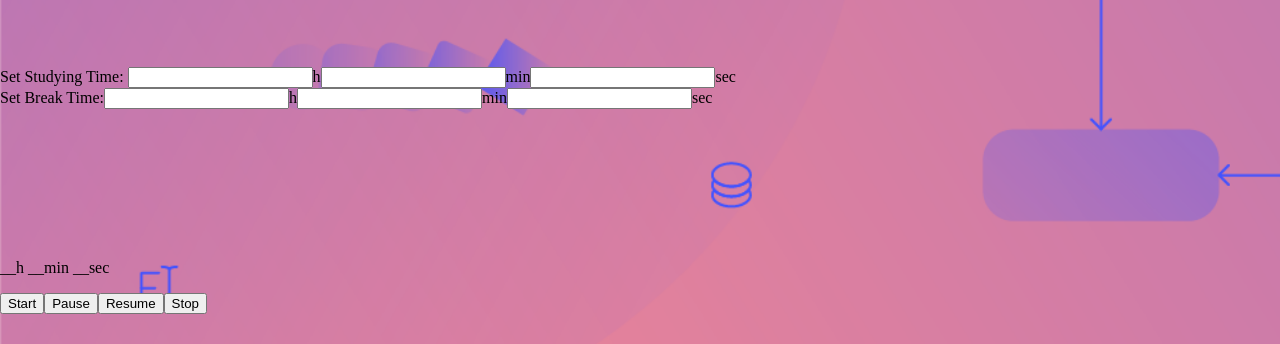
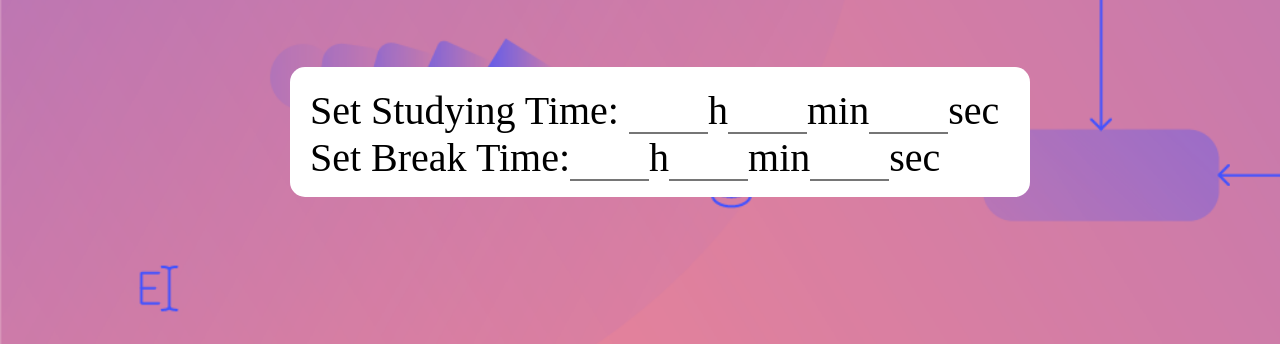
Before and after one commit to Nirmal-code/Macademy, a Gatsby site: page /timer/timer in a window 1280 px wide. Shown: the part 83-427 px from the top of the page. Built offline with nearby package versions, Linux system fonts and the light colour scheme; Gatsby itself is replaced by a stand-in of ours.

Commit message:
Update timer.css

```diff
--- a/src/pages/timer/timer.css
+++ b/src/pages/timer/timer.css
@@ -16,10 +16,107 @@
     margin-top:150px;
 }
 
-#reciever{
-    margin-top:150px;
+
+input{
+    width:75px;
+    height:40px;
+    font-size:40px;
+    text-align:center;
+    vertical-align:bottom;
+    border-top:none;
+    border-left:none;
+    border-right:none;
 }
 
-#countsubmit{
+#countdown_info{
+    font-size:40px;
+    background-color:white;
+    height:90px;
+    width:700px;
+    padding:20px;
+    border-radius:15px;
+    position:relative;
+    left:50%;
+    margin-left:-350px;
+}
+
+#reciever{
+    font-size:150px;
     margin-top:150px;
+    background-color:white;
+    width:100%;
+    text-align:center;
+    border-radius:30px;
+    padding:10px;
 }
+
+#all_btn{
+    margin-top:-100px;
+    position:relative;
+    left:50%;
+    margin-left:-600px;
+}
+
+#stop_btn{
+    pointer-events:none;
+}
+
+#resume_btn{
+    pointer-events:none;
+}
+
+#pause_btn{
+    pointer-events:none;
+}
+
+#starter_btn{
+    font-size:40px;
+    padding:20px;
+    border-radius:5px;
+    width:300px;
+    background-color:rgb(144, 238, 144);
+}
+
+#starter_btn:hover{
+    background-color:green;
+    cursor:pointer;
+}
+
+#stop_btn{
+    font-size:40px;
+    padding:20px;
+    border-radius:5px;
+    width:300px;
+    background-color:rgb(220, 20, 60);
+}
+
+#stop_btn:hover{
+    background-color:red;
+    cursor:pointer;
+}
+
+#pause_btn{
+    font-size:40px;
+    padding:20px;
+    border-radius:5px;
+    width:300px;
+    background-color:rgb(100, 149, 237);
+}
+
+#pause_btn:hover{
+    background-color:blue;
+    cursor:pointer;
+}
+
+#resume_btn{
+    font-size:40px;
+    padding:20px;
+    border-radius:5px;
+    width:300px;
+    background-color:rgb(100, 149, 237);
+}
+
+#resume_btn:hover{
+    background-color:blue;
+    cursor:pointer;
+}
```
